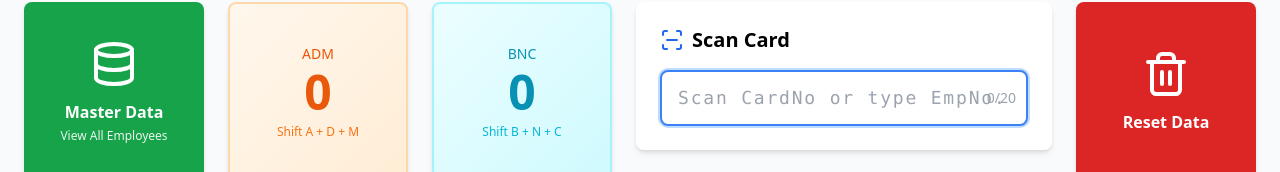
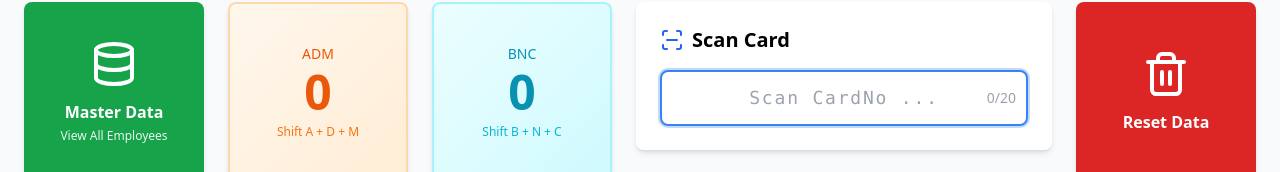
Before and after one commit to TheLDThePE/card-scanner-pro, a React (Vite) app in the folder frontend/: page / in a window 1280 px wide. Shown: the part 188-360 px from the top of the page. Built offline with nearby package versions, Linux system fonts and the light colour scheme; no server answers; the database is empty.

Commit message:
Update ScanInput.jsx

```diff
--- a/frontend/src/components/ScanInput.jsx
+++ b/frontend/src/components/ScanInput.jsx
@@ -67,7 +67,7 @@ const ScanInput = ({ onScan }) => {
                     onChange={handleChange}
                     onKeyDown={handleKeyDown}
                     maxLength={20}
-                    placeholder="Scan CardNo or type EmpNo..."
+                    placeholder="Scan CardNo ..."
                     inputMode="none"
                     autoComplete="off"
                     autoCorrect="off"
```
